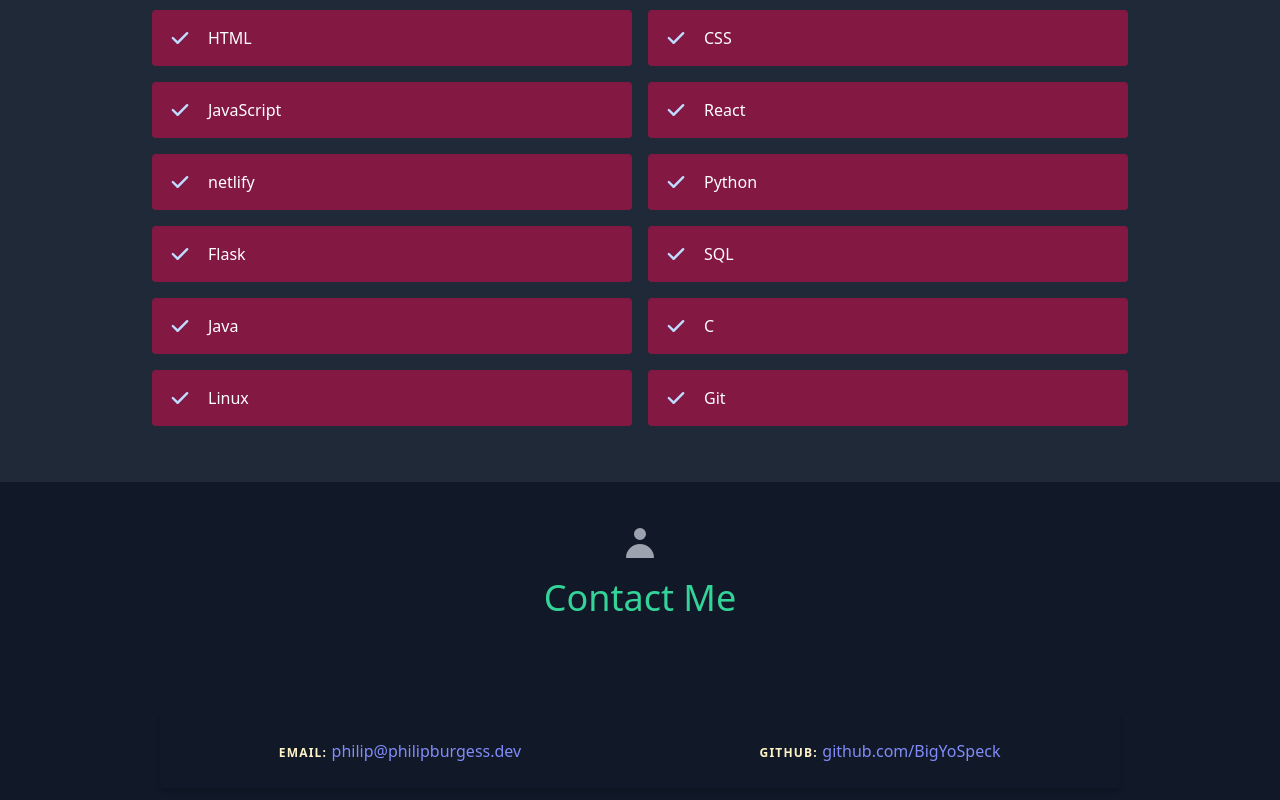
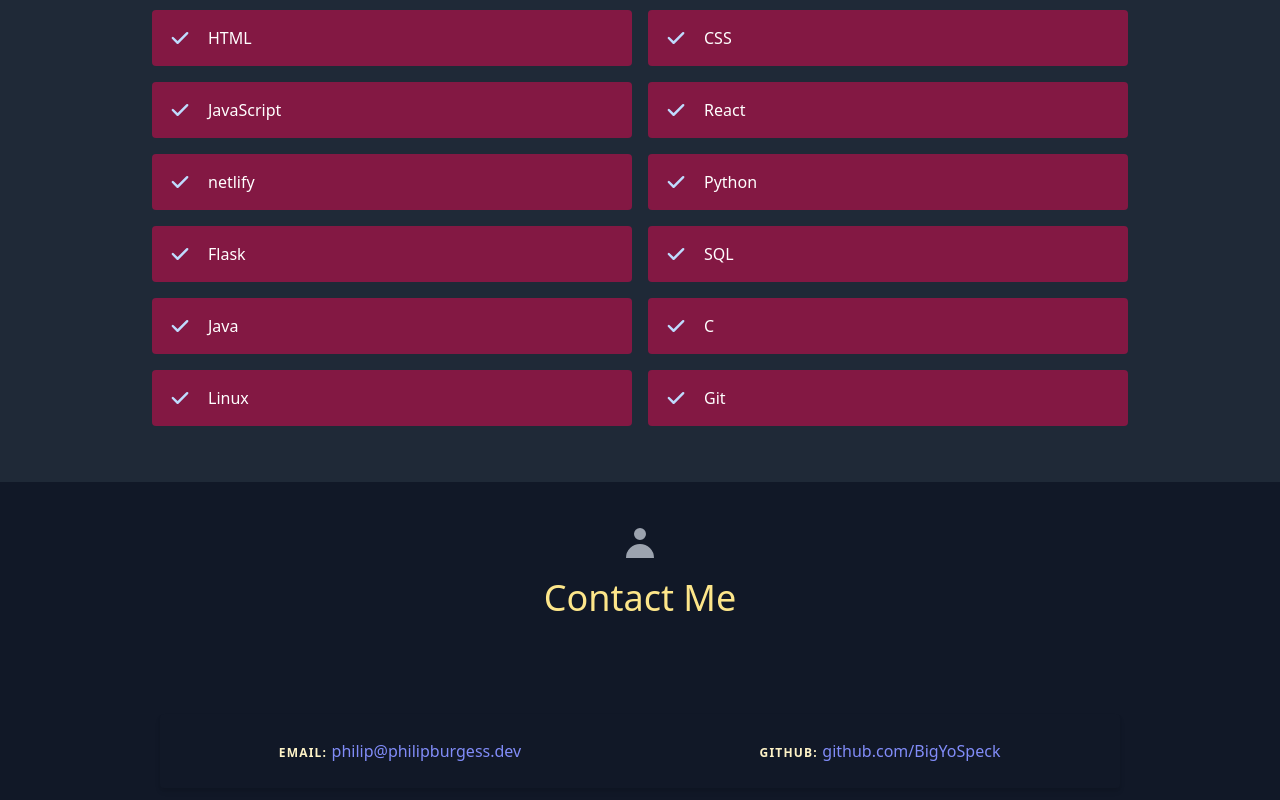
Before and after one commit to PhilipGB/react-app, a React (Create React App) app: page / in a window 1280 px wide. Shown: the part 1258-2058 px from the top of the page. Built offline with nearby package versions, Linux system fonts and the light colour scheme.

Commit message:
contact yellow text adjusted

```diff
--- a/src/components/Contact.js
+++ b/src/components/Contact.js
@@ -7,7 +7,7 @@
       <div className="container px-5 py-10 mx-auto text-center lg:px-40">
         <div className="flex flex-col w-full mb-20">
           <UserIcon className="mx-auto inline-block w-10 mb-4" />
-          <h1 className="sm:text-4xl text-3xl font-medium title-font mb-4 text-green-400">
+          <h1 className="sm:text-4xl text-3xl font-medium title-font mb-4 text-yellow-200">
             Contact Me
           </h1>
         </div>
```
